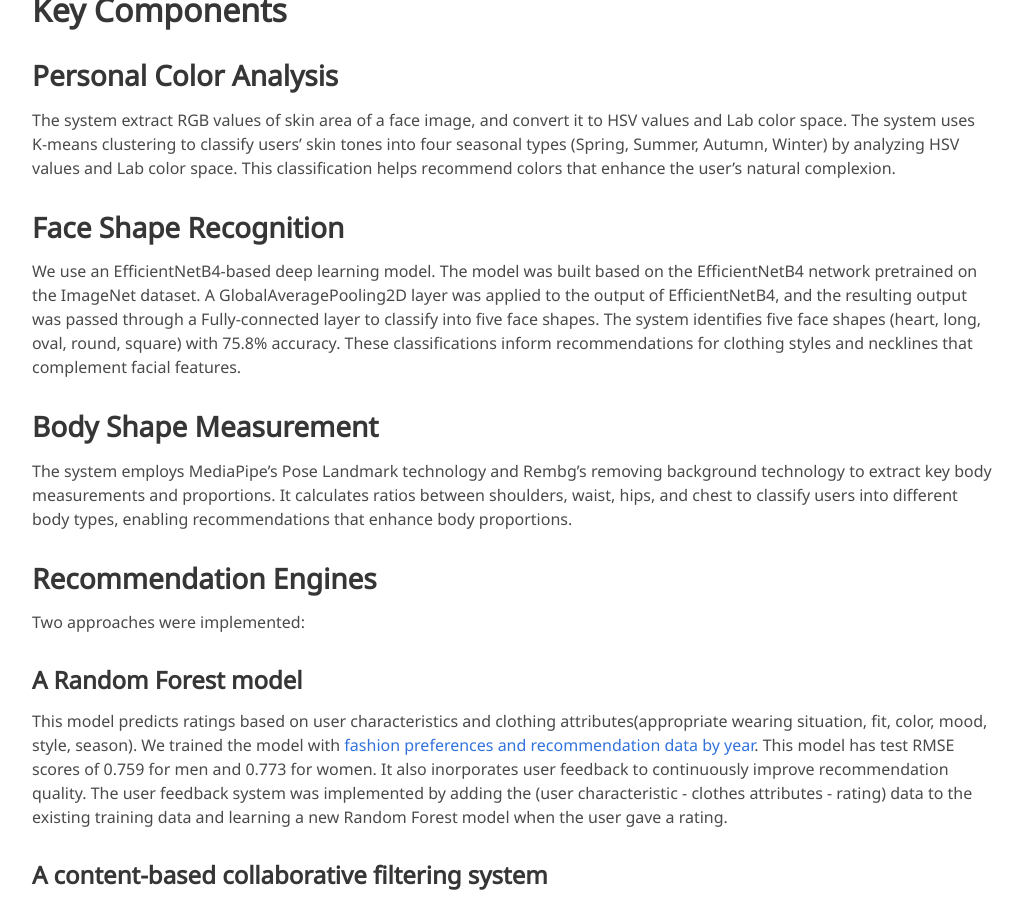
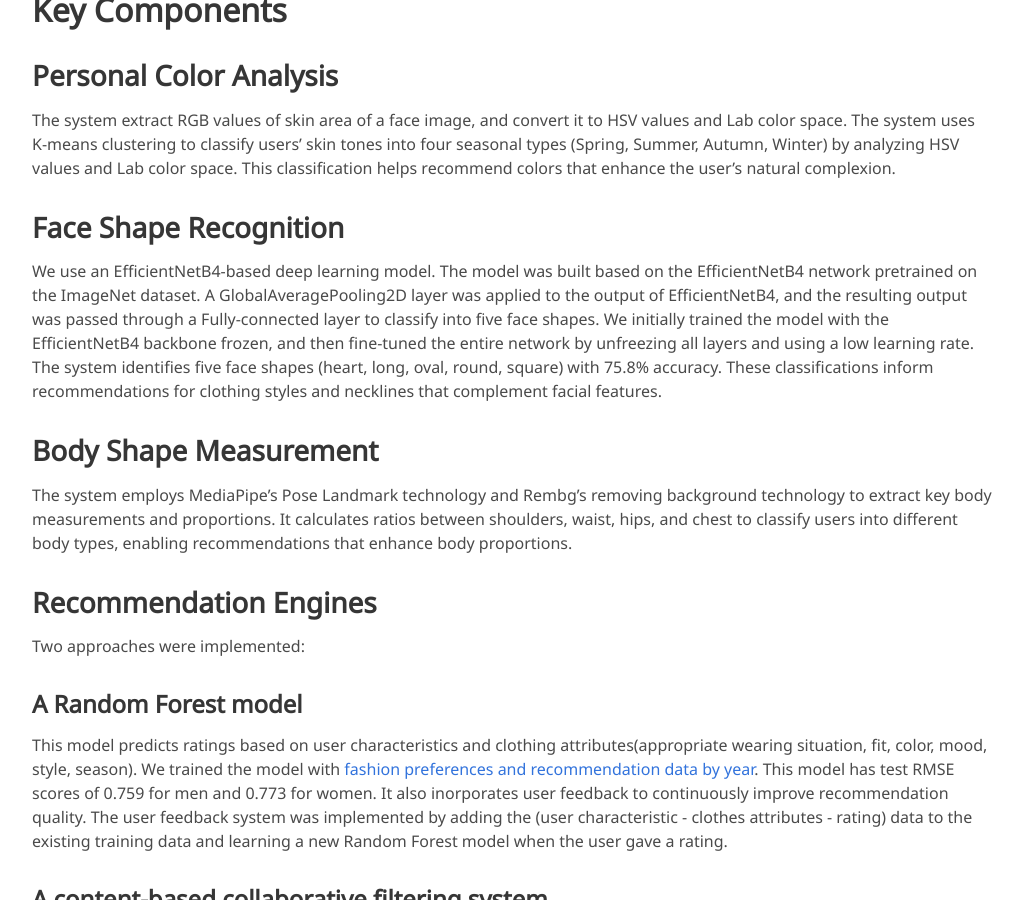
Before and after one commit to minchoCoin/capstone-team-24-page, a Jekyll site: the page built from index.md, in a window 1280 px wide and 900 px high, scrolled down 1145 px. Shown: the whole window, without its empty margins (128-1151 px from the left). Built offline with Jekyll 4.4.1, drawn with Linux system fonts in a browser that asks for light colours; some web fonts are replaced.

Commit message:
Update index.md

```diff
--- a/index.md
+++ b/index.md
@@ -32,7 +32,7 @@ This technical report presents a comprehensive fashion recommendation system tha
 ## Personal Color Analysis
 The system extract RGB values of skin area of a face image, and convert it to HSV values and Lab color space. The system uses K-means clustering to classify users' skin tones into four seasonal types (Spring, Summer, Autumn, Winter) by analyzing HSV values and Lab color space. This classification helps recommend colors that enhance the user's natural complexion.
 ## Face Shape Recognition
-We use an EfficientNetB4-based deep learning model. The model was built based on the EfficientNetB4 network pretrained on the ImageNet dataset. A GlobalAveragePooling2D layer was applied to the output of EfficientNetB4, and the resulting output was passed through a Fully-connected layer to classify into five face shapes. The system identifies five face shapes (heart, long, oval, round, square) with 75.8% accuracy.  These classifications inform recommendations for clothing styles and necklines that complement facial features.
+We use an EfficientNetB4-based deep learning model. The model was built based on the EfficientNetB4 network pretrained on the ImageNet dataset. A GlobalAveragePooling2D layer was applied to the output of EfficientNetB4, and the resulting output was passed through a Fully-connected layer to classify into five face shapes. We initially trained the model with the EfficientNetB4 backbone frozen, and then fine-tuned the entire network by unfreezing all layers and using a low learning rate. The system identifies five face shapes (heart, long, oval, round, square) with 75.8% accuracy.  These classifications inform recommendations for clothing styles and necklines that complement facial features.
 ## Body Shape Measurement
 The system employs MediaPipe's Pose Landmark technology and Rembg's removing background technology to extract key body measurements and proportions. It calculates ratios between shoulders, waist, hips, and chest to classify users into different body types, enabling recommendations that enhance body proportions.
 ## Recommendation Engines
```
